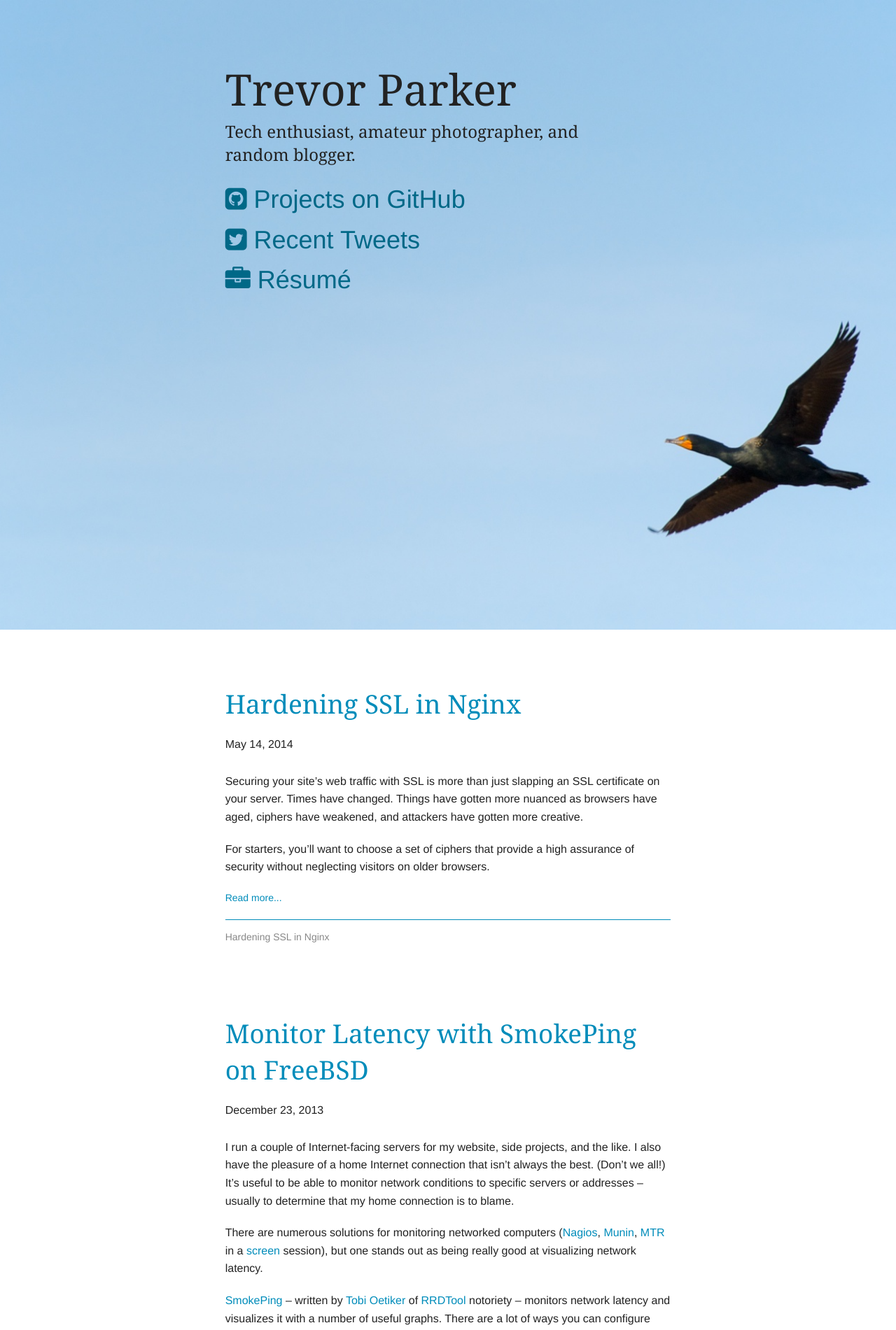
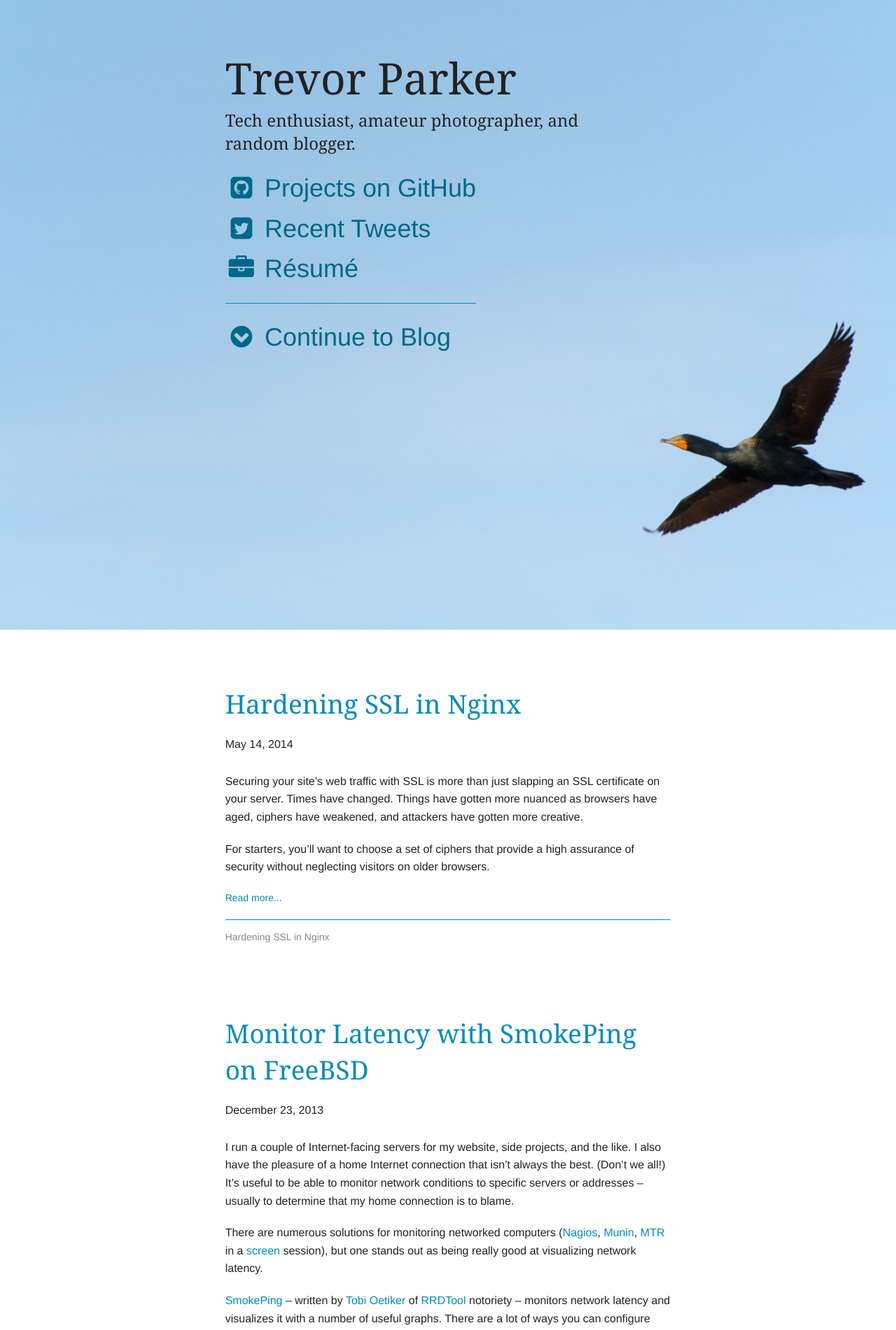
Before and after one commit to trevorparker/website, a Jekyll site: the page built from _source/index.html, in a window 1280 px wide. Shown: the top 1901 px of the page at 70% size. Built offline with Jekyll 4.4.1, drawn with Linux system fonts in a browser that asks for light colours; nearby versions of some CDN libraries; some web fonts are replaced; the list of posts is cut into pages by our own code; comment, search, counter and statistics services are not loaded.

Commit message:
Add blog hint link to home hero; fixed-width icons

```diff
--- a/_source/index.html
+++ b/_source/index.html
@@ -10,9 +10,11 @@ summary: Software developer, tech enthusiast, amateur photographer, and random b
       <h1 itemprop="name" class="headline">Trevor Parker</h1>
       <h2 class="subhead opportune-wrapping">Tech enthusiast, amateur photographer, and <wbr>random blogger.</h2>
       <ul id="social-cta">
-        <li><a href="http://github.com/trevorparker" title="Trevor on GitHub" target="_blank"><i class="fa fa-github-square"></i> Projects on GitHub</a></li>
-        <li><a href="http://twitter.com/trevorparker" title="Trevor on Twitter" target="_blank"><i class="fa fa-twitter-square"></i> Recent Tweets</a></li>
-        <li><a href="/resume/" title="Trevor's R&eacute;sum&eacute;"><i class="fa fa-briefcase"></i> R&eacute;sum&eacute;</a></li>
+        <li><a href="http://github.com/trevorparker" title="Trevor on GitHub" target="_blank"><i class="fa fa-fw fa-github-square"></i> Projects on GitHub</a></li>
+        <li><a href="http://twitter.com/trevorparker" title="Trevor on Twitter" target="_blank"><i class="fa fa-fw fa-twitter-square"></i> Recent Tweets</a></li>
+        <li><a href="/resume/" title="Trevor's R&eacute;sum&eacute;"><i class="fa fa-fw fa-briefcase"></i> R&eacute;sum&eacute;</a></li>
+        <li><hr></li>
+        <li><a href="#blog-top" title="Continue to Blog"><i class="fa fa-fw fa-chevron-circle-down"></i> Continue to Blog</a></li>
       </ul>
     </div>
   </div>
@@ -21,7 +23,7 @@ summary: Software developer, tech enthusiast, amateur photographer, and random b
 {% include top_bar.html %}
 {% endif %}
 
-<section>{% for post in paginator.posts %}
+<section id="blog-top">{% for post in paginator.posts %}
   <div class="row">
     <div class="small-12 medium-10 medium-centered large-8 large-centered columns">
       <article id="post-{{ post.id | replace: '/', '' }}" class="buffer-huge-bottom" itemscope itemprop="blogPost" itemtype="http://schema.org/BlogPosting">
```
Also changed, not shown: _source/_includes/footer.html (+12 -0 lines), scss/_features.scss (+6 -2 lines), _source/assets/css/app.min.css.
